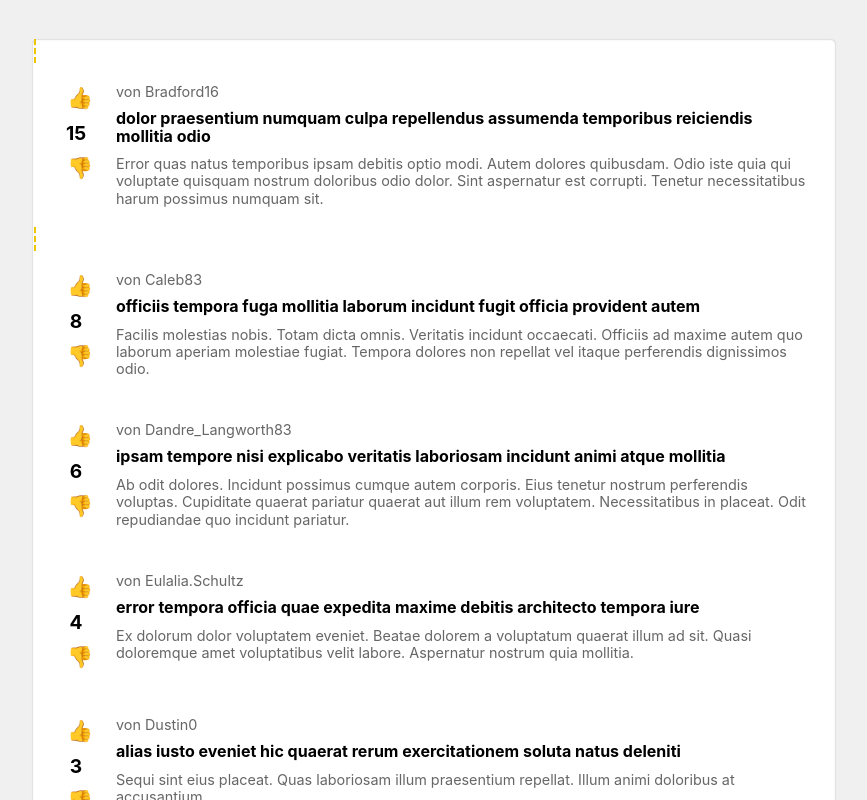
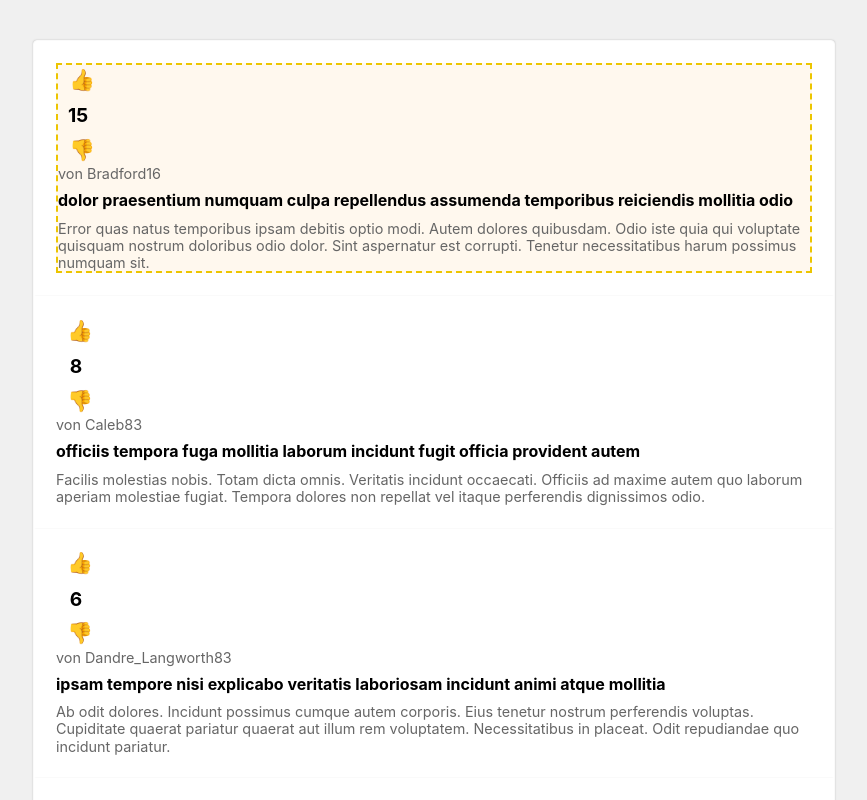
Before and after one commit to Siri-On-Off/Redd-IT, a Vue app: page / in a window 1280 px wide. Shown: the top 800 px of the page, without its empty margins (206-1073 px from the left). Built offline with nearby package versions, Linux system fonts and the light colour scheme.

Commit message:
edit style class binding to show correctly

```diff
--- a/src/components/Post.vue
+++ b/src/components/Post.vue
@@ -4,8 +4,8 @@ defineEmits(["voteUp", "voteDown"]);
 </script>
 
 <template>
-  <span :class="{'post--trending': (votes>=10), 'post--spam':(votes<0) }">
-    <div class="post">
+  <div class="post">
+    <span :class="{ 'post--trending': votes >= 10, 'post--spam': votes < 0 }">
       <div class="post__votes voter">
         <button @click="$emit('voteUp', id)" class="voter__action">👍</button>
         <div class="voter__votes">
@@ -22,8 +22,8 @@ defineEmits(["voteUp", "voteDown"]);
           {{ text }}
         </div>
       </div>
-    </div>
-  </span>
+    </span>
+  </div>
 </template>
 
 <style>
```
